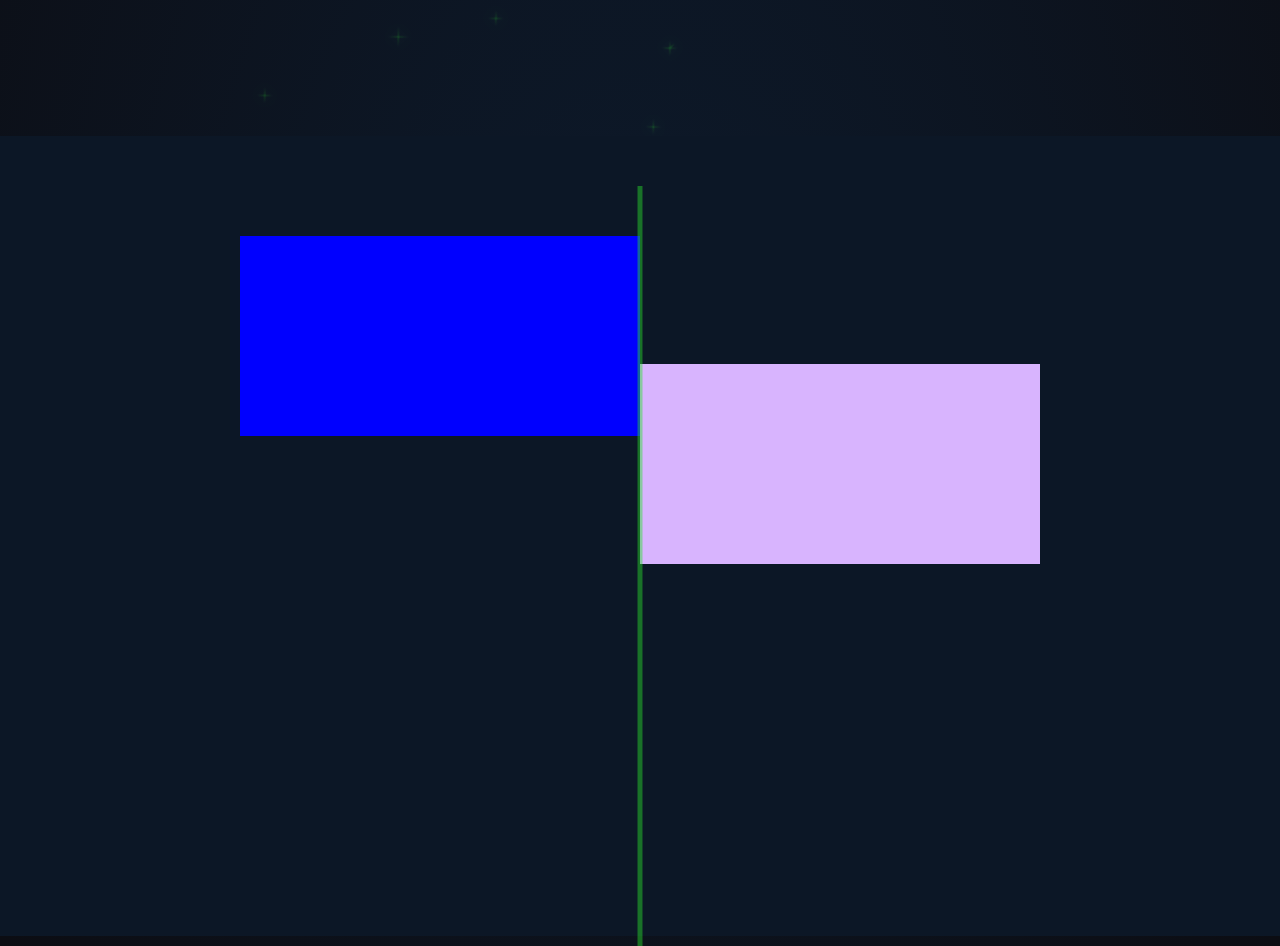
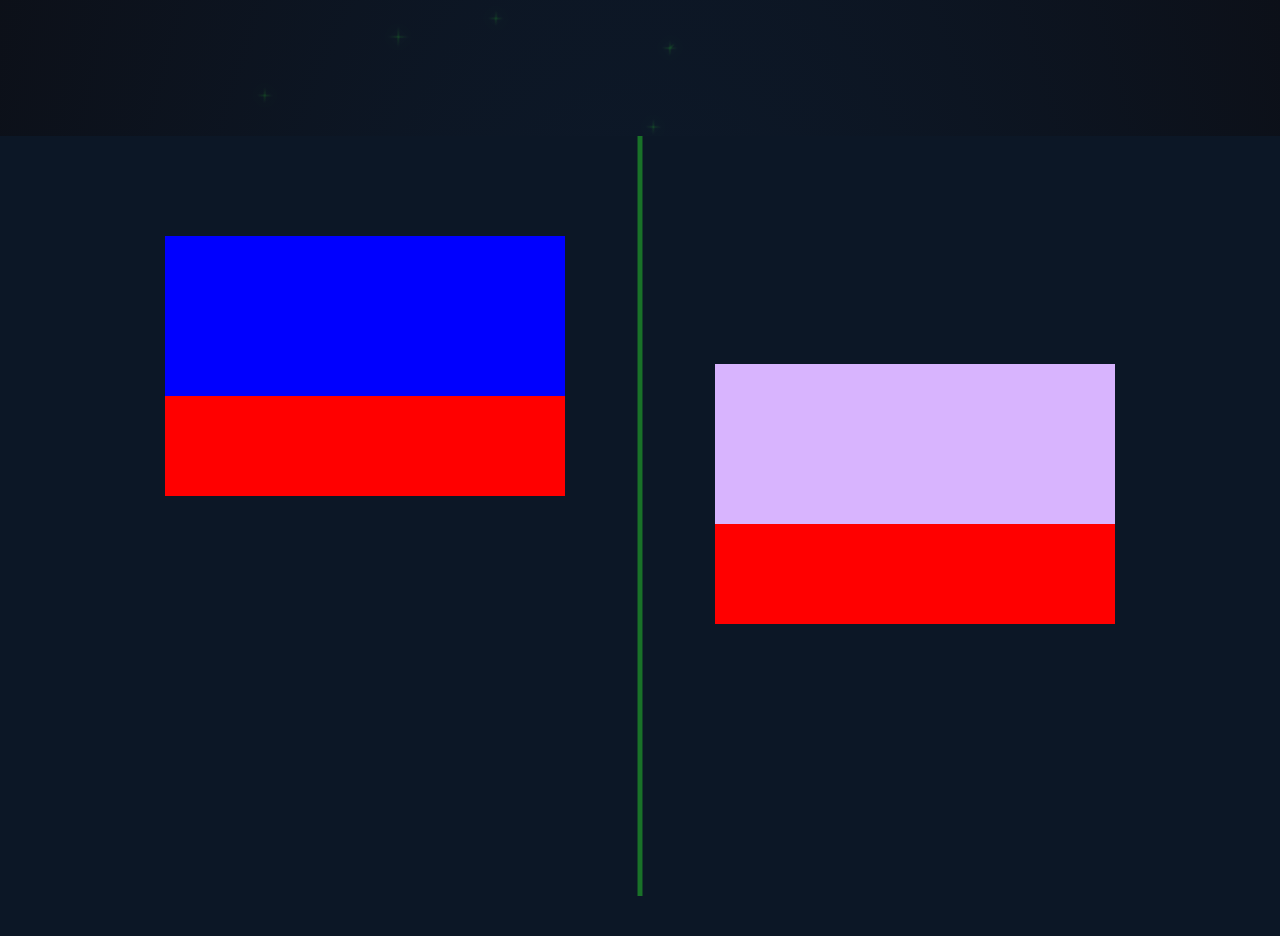
Before and after one commit to AlexisF27/Portfolio, a website: page index.html in a window 1280 px wide. Shown: the part 740-1686 px from the top of the page. Drawn offline with nearby package versions, Linux system fonts and the light colour scheme.

Commit message:
Boxes with the introduction section

```diff
--- a/index.html
+++ b/index.html
@@ -89,10 +89,19 @@
     </div>
   </section>
   <section id="section-projects">
-    <div class="box-left"></div>
-    <div class="box bg-purple-300 mt-32"></div>
     <div class="green-line"></div>
-    <div class="box-right bg-purple-300 mt-32"></div>
+    <div class="flex justify-between">
+      <div class="flex flex-col">
+        <div class="box-left"></div>
+        <div class="intro-section"></div>
+      </div>
+      <div class="flex flex-col">
+        <div class="box-right bg-purple-300 mt-32"></div>
+        <div class="intro-section"></div>
+
+      </div>
+
+    </div>
 
   </section>
 
--- a/public/styles.css
+++ b/public/styles.css
@@ -90,6 +90,7 @@ section {
   position: relative;
   z-index: 999  ;
   min-height: 100vh;
+  max-height: 130vh;
   padding-top: 100px;
   background-color: rgb(12,23,38);
   display: flex;
@@ -98,8 +99,8 @@ section {
 .green-line {
   position: absolute;
   left: 50%;
-  top: 50px;
-  bottom: 0;
+  top: -0.2px;
+  bottom: 40px;
   width: 5px;
   background-color:  rgba(41, 224, 43, 0.45); ;
   height: calc(100% - 40px);
@@ -113,11 +114,16 @@ section {
 
 .box-right {
   width: 400px;
-  height: 200px;
+  height: 160px;
+}
+.box-left {
+  margin-right: 150px;
+  width: 400px;
+  height: 160px;
   background-color: blue;
 }
-.box-left {
+.intro-section{
   width: 400px;
-  height: 200px;
-  background-color: blue;
+  height: 100px;
+  background-color: red;
 }
```
